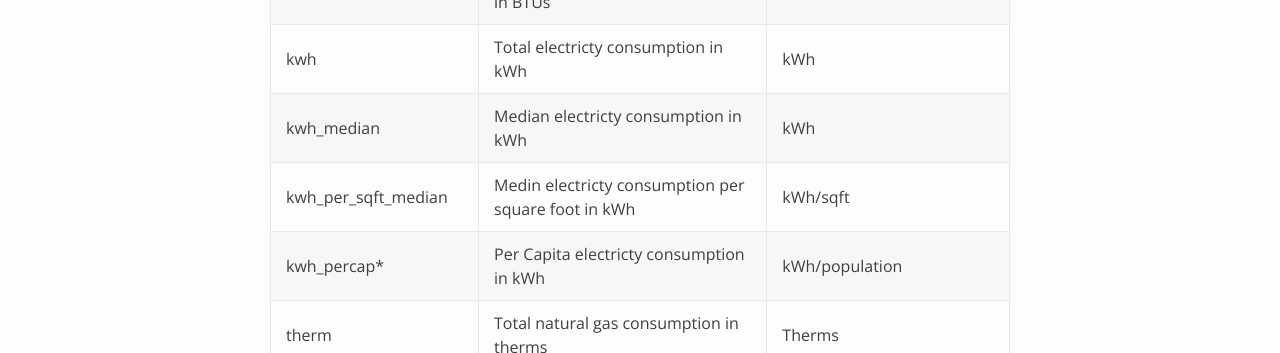
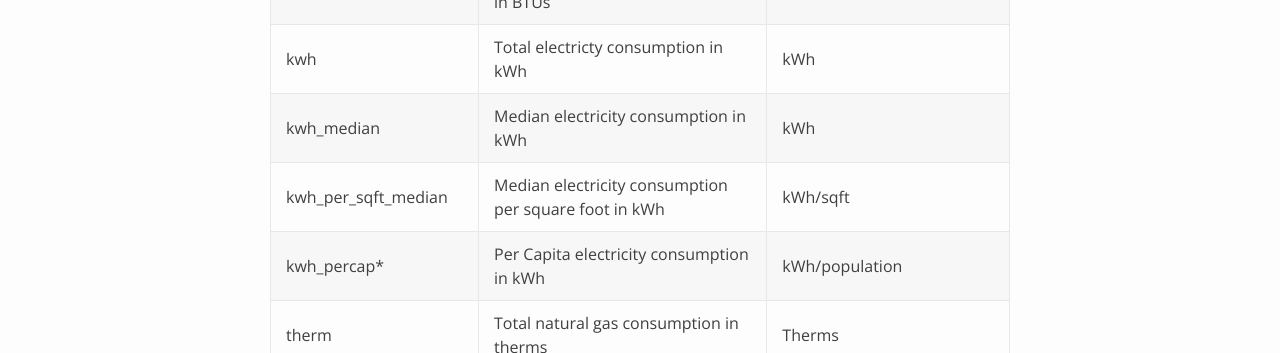
Before and after one commit to uclaioes/bayren-atlas, a Jekyll site: the page built from tutorial.md, in a window 1280 px wide and 900 px high, scrolled down 20697 px. Shown: the part 155-508 px from the top of the window. Built offline with Jekyll 4.4.1, drawn with Linux system fonts in a browser that asks for light colours.

Commit message:
fix typos

```diff
--- a/tutorial.md
+++ b/tutorial.md
@@ -306,9 +306,9 @@ The following table provides relevant details on the data available in the downl
 | btu_per_sqft_median | Median per square foot combined consumption in BTUs | BTU/sqft |
 | btu_percap* | Per capita combined consumption in BTUs| BTU/population |
 | kwh | Total electricty consumption in kWh | kWh |
-| kwh_median | Median electricty consumption in kWh | kWh |
-| kwh_per_sqft_median | Medin electricty consumption per square foot in kWh | kWh/sqft |
-| kwh_percap* | Per Capita electricty consumption in kWh | kWh/population |
+| kwh_median | Median electricity consumption in kWh | kWh |
+| kwh_per_sqft_median | Median electricity consumption per square foot in kWh | kWh/sqft |
+| kwh_percap* | Per Capita electricity consumption in kWh | kWh/population |
 | therm | Total natural gas consumption in therms | Therms |
 | therm_median | Median natural gas consumption in therms | Therms |
 | therm_per_sqft_median | Median per square foot natural gas consumption in therms | Therms/sqft |
```
